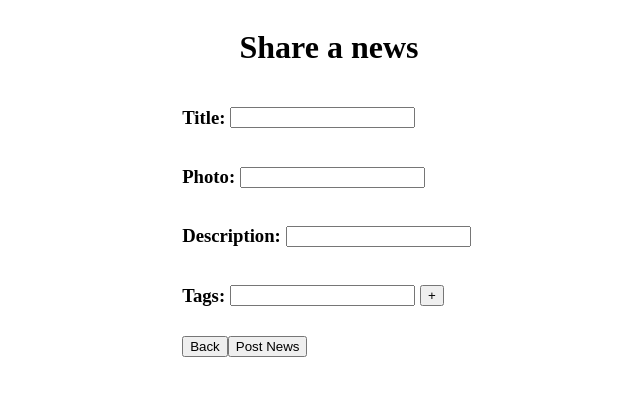
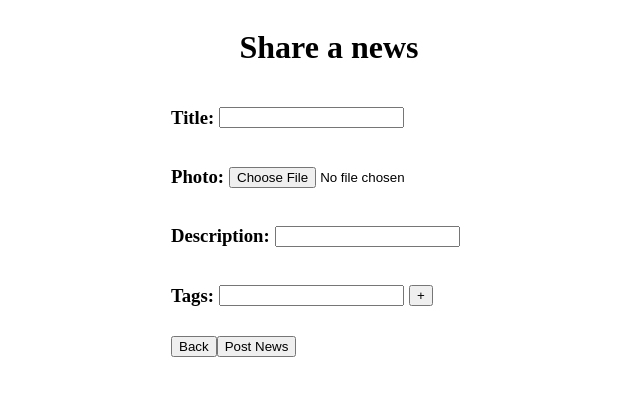
Before and after one commit to nigel-tay/CSF_assessment_3108, an Angular app in the folder fe-news/: page /view2 in a window 1280 px wide. Shown: the top 396 px of the page, without its empty margins (311-951 px from the left). Built offline with nearby package versions, Linux system fonts and the light colour scheme.

Commit message:
add formData to handleSubmit method

```diff
--- a/fe-news/src/app/view2-postnews/view2-postnews.component.html
+++ b/fe-news/src/app/view2-postnews/view2-postnews.component.html
@@ -1,13 +1,16 @@
 <div class="form_container">
     <h1>Share a news</h1>
-    <form [formGroup]="articleForm" (ngSubmit)="handleArticleSubmit()">
+    <form
+        [formGroup]="articleForm"
+        (ngSubmit)="handleArticleSubmit()"
+        >
         <div class="input_row">
             <h3>Title:</h3>
             <input type="text" formControlName="title">
         </div>
         <div class="input_row">
             <h3>Photo:</h3>
-            <input type="text" formControlName="photo">
+            <input type="file" formControlName="photo" #imageInput>
         </div>
         <div class="input_row">
             <h3>Description:</h3>
--- a/fe-news/src/app/view2-postnews/view2-postnews.component.ts
+++ b/fe-news/src/app/view2-postnews/view2-postnews.component.ts
@@ -1,4 +1,4 @@
-import { Component, OnInit } from '@angular/core';
+import { Component, ElementRef, OnInit, ViewChild } from '@angular/core';
 import { FormBuilder, FormGroup, Validators } from '@angular/forms';
 import { Router } from '@angular/router';
 
@@ -8,6 +8,8 @@ import { Router } from '@angular/router';
   styleUrls: ['./view2-postnews.component.scss']
 })
 export class View2PostnewsComponent implements OnInit{
+
+  @ViewChild('imageInput') imageInput!: ElementRef;
 
   articleForm!: FormGroup;
   tagsArray: string[] = [];
@@ -26,7 +28,17 @@ export class View2PostnewsComponent implements OnInit{
 
   handleArticleSubmit() {
     this.articleForm.value.tags = [...this.tagsArray];
-    console.log(this.articleForm.value);
+    const formData = new FormData();
+    formData.set('title', this.articleForm.value.title);
+    formData.set('photo', this.imageInput.nativeElement.files[0]);
+    formData.set('description', this.articleForm.value.description);
+    formData.set('tags', this.articleForm.value.tags);
+
+    console.log(formData.forEach(v => console.log(v)));
+    // firstVaulueFrom(
+    //   this.http.post('http://localhost:8080/upload', formData)
+    //   ).then(() => {  })
+    //   .catch((error) => {  })
   }
 
   goToView0() {
```
